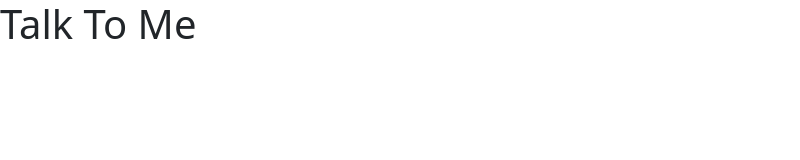
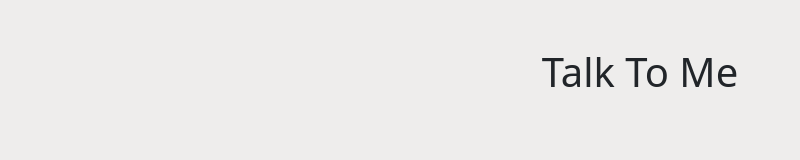
Before and after one commit to VicBond/talk-to-me, a plain HTML site: page index.html in a window 1280 px wide. Shown: the whole page, without its empty margins (0-800 px from the left). Drawn offline with nearby package versions, Linux system fonts and the light colour scheme.

Commit message:
add container

```diff
--- a/index.html
+++ b/index.html
@@ -11,9 +11,12 @@
       integrity="sha384-EVSTQN3/azprG1Anm3QDgpJLIm9Nao0Yz1ztcQTwFspd3yD65VohhpuuCOmLASjC"
       crossorigin="anonymous"
     />
+    <link rel="stylesheet" href="styles.css" />
   </head>
   <body>
-    <h1>Talk To Me</h1>
+    <div class="container my-5 mx-auto">
+      <h1 class="text-center my-4">Talk To Me</h1>
+    </div>
     <script script="app.js"></script>
   </body>
 </html>
```
